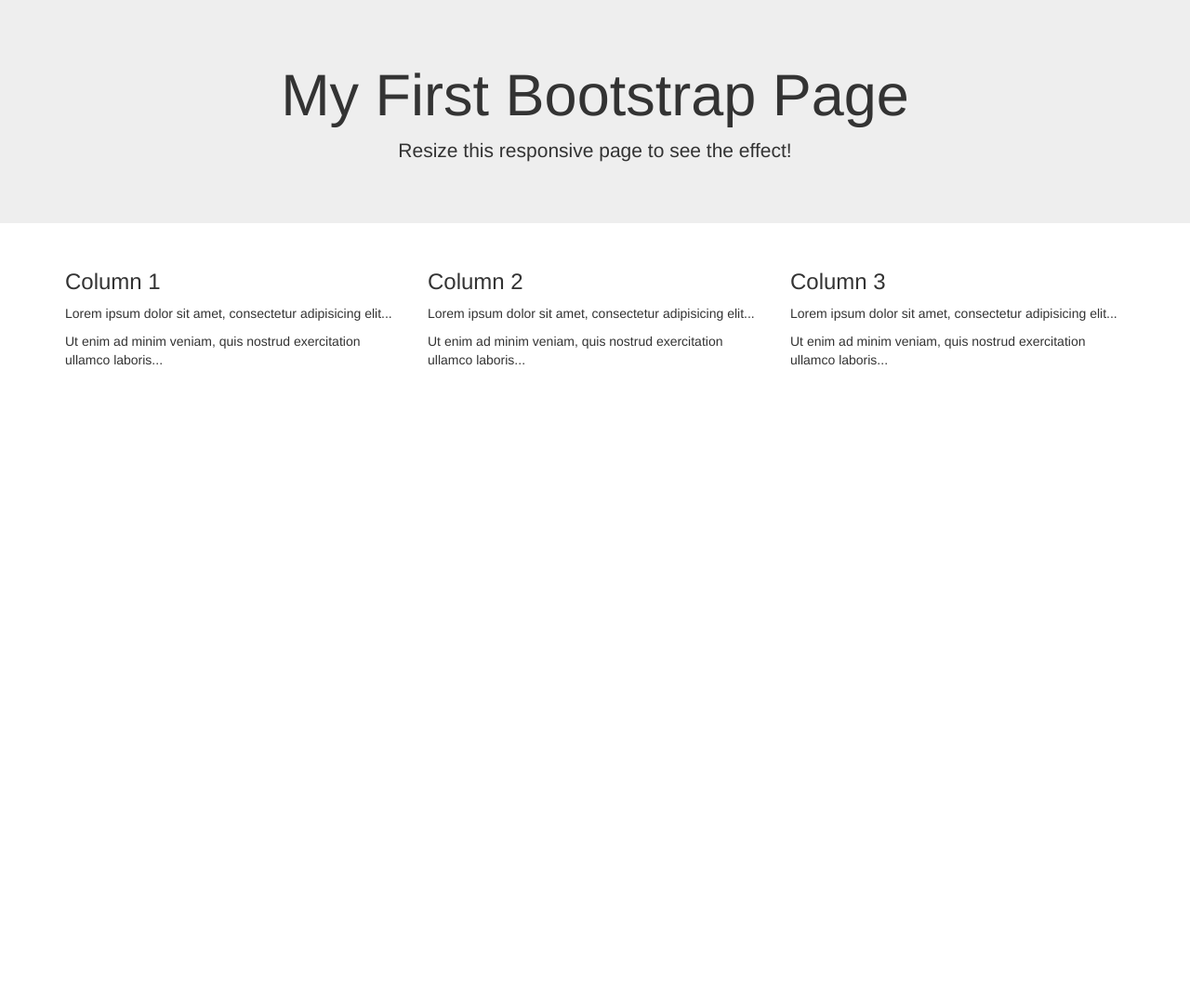
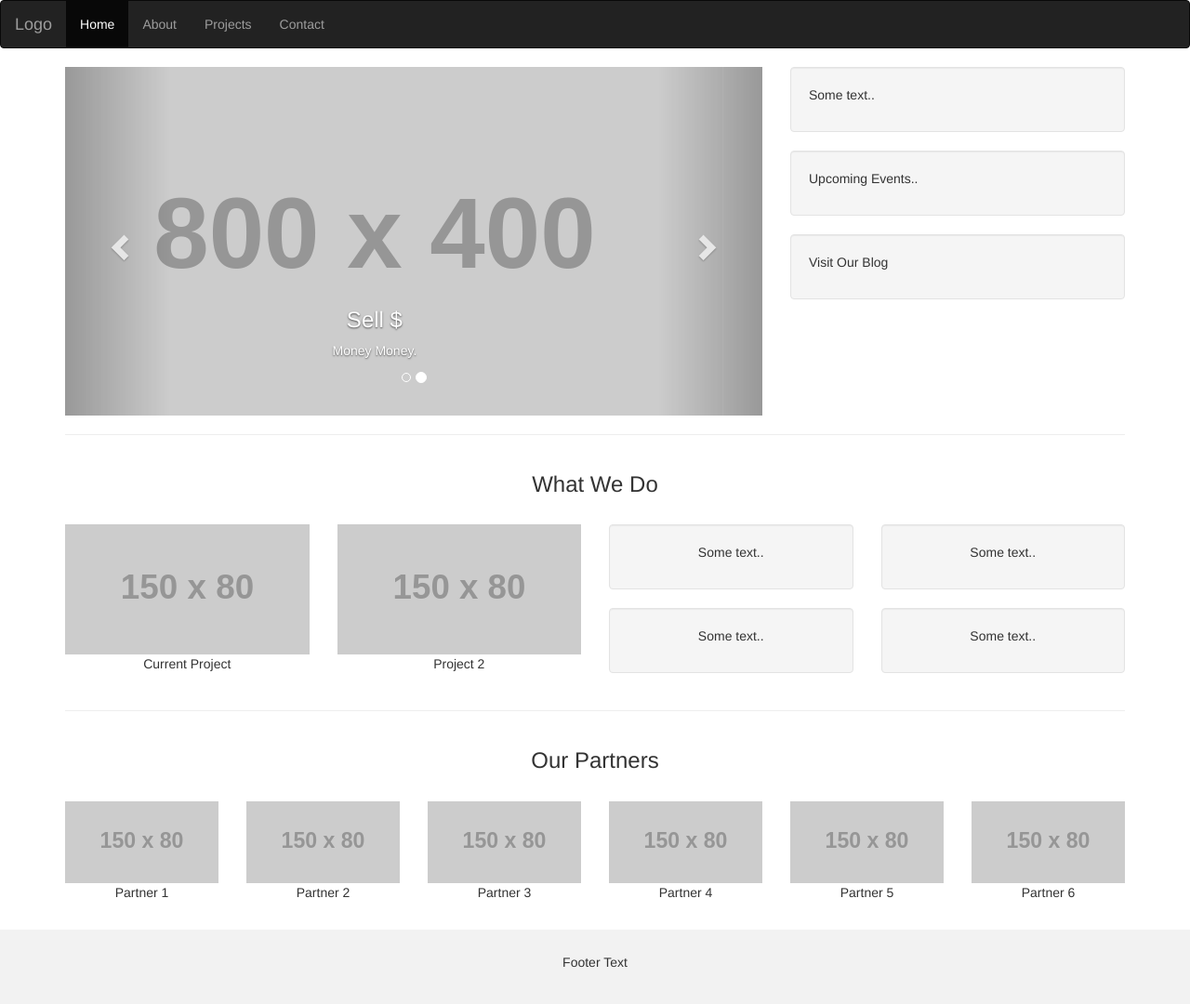
Before and after one commit to dawn-cundangan/training-website, a plain HTML site: page Training_Website/index.html in a window 1280 px wide. Shown: the whole page at 93% size. Before the commit the page ends 800 px from the top, so only its background shows below. Drawn offline with nearby package versions, Linux system fonts and the light colour scheme; placeholder pictures from the web are drawn by us.

Commit message:
changed template

```diff
--- a/Training_Website/index.html
+++ b/Training_Website/index.html
@@ -12,29 +12,147 @@
 </head>
 <body>
 
-<div class="jumbotron text-center">
-  <h1>My First Bootstrap Page</h1>
-  <p>Resize this responsive page to see the effect!</p>
-</div>
+  <nav class="navbar navbar-inverse">
+    <div class="container-fluid">
+      <div class="navbar-header">
+        <button type="button" class="navbar-toggle" data-toggle="collapse" data-target="#myNavbar">
+          <span class="icon-bar"></span>
+          <span class="icon-bar"></span>
+          <span class="icon-bar"></span>
+        </button>
+        <a class="navbar-brand" href="#">Logo</a>
+      </div>
+      <div class="collapse navbar-collapse" id="myNavbar">
+        <ul class="nav navbar-nav">
+          <li class="active"><a href="#">Home</a></li>
+          <li><a href="#">About</a></li>
+          <li><a href="#">Projects</a></li>
+          <li><a href="#">Contact</a></li>
+        </ul>
+      </div>
+    </div>
+  </nav>
 
-<div class="container">
+  <div class="container">
   <div class="row">
-    <div class="col-sm-4">
-      <h3>Column 1</h3>
-      <p>Lorem ipsum dolor sit amet, consectetur adipisicing elit...</p>
-      <p>Ut enim ad minim veniam, quis nostrud exercitation ullamco laboris...</p>
+    <div class="col-sm-8">
+      <div id="myCarousel" class="carousel slide" data-ride="carousel">
+        <!-- Indicators -->
+        <ol class="carousel-indicators">
+          <li data-target="#myCarousel" data-slide-to="0" class="active"></li>
+          <li data-target="#myCarousel" data-slide-to="1"></li>
+        </ol>
+
+        <!-- Wrapper for slides -->
+        <div class="carousel-inner" role="listbox">
+          <div class="item active">
+            <img src="https://placehold.it/800x400?text=IMAGE" alt="Image">
+            <div class="carousel-caption">
+              <h3>Sell $</h3>
+              <p>Money Money.</p>
+            </div>
+          </div>
+
+          <div class="item">
+            <img src="https://placehold.it/800x400?text=Another Image Maybe" alt="Image">
+            <div class="carousel-caption">
+              <h3>More Sell $</h3>
+              <p>Lorem ipsum...</p>
+            </div>
+          </div>
+        </div>
+
+        <!-- Left and right controls -->
+        <a class="left carousel-control" href="#myCarousel" role="button" data-slide="prev">
+          <span class="glyphicon glyphicon-chevron-left" aria-hidden="true"></span>
+          <span class="sr-only">Previous</span>
+        </a>
+        <a class="right carousel-control" href="#myCarousel" role="button" data-slide="next">
+          <span class="glyphicon glyphicon-chevron-right" aria-hidden="true"></span>
+          <span class="sr-only">Next</span>
+        </a>
+      </div>
     </div>
     <div class="col-sm-4">
-      <h3>Column 2</h3>
-      <p>Lorem ipsum dolor sit amet, consectetur adipisicing elit...</p>
-      <p>Ut enim ad minim veniam, quis nostrud exercitation ullamco laboris...</p>
-    </div>
-    <div class="col-sm-4">
-      <h3>Column 3</h3>
-      <p>Lorem ipsum dolor sit amet, consectetur adipisicing elit...</p>
-      <p>Ut enim ad minim veniam, quis nostrud exercitation ullamco laboris...</p>
+      <div class="well">
+        <p>Some text..</p>
+      </div>
+      <div class="well">
+         <p>Upcoming Events..</p>
+      </div>
+      <div class="well">
+         <p>Visit Our Blog</p>
+      </div>
     </div>
   </div>
-</div>
+  <hr>
+  </div>
+
+  <div class="container text-center">
+    <h3>What We Do</h3>
+    <br>
+    <div class="row">
+      <div class="col-sm-3">
+        <img src="https://placehold.it/150x80?text=IMAGE" class="img-responsive" style="width:100%" alt="Image">
+        <p>Current Project</p>
+      </div>
+      <div class="col-sm-3">
+        <img src="https://placehold.it/150x80?text=IMAGE" class="img-responsive" style="width:100%" alt="Image">
+        <p>Project 2</p>
+      </div>
+      <div class="col-sm-3">
+        <div class="well">
+         <p>Some text..</p>
+        </div>
+        <div class="well">
+         <p>Some text..</p>
+        </div>
+      </div>
+      <div class="col-sm-3">
+        <div class="well">
+         <p>Some text..</p>
+        </div>
+        <div class="well">
+         <p>Some text..</p>
+        </div>
+      </div>
+    </div>
+    <hr>
+  </div>
+
+  <div class="container text-center">
+    <h3>Our Partners</h3>
+    <br>
+    <div class="row">
+      <div class="col-sm-2">
+        <img src="https://placehold.it/150x80?text=IMAGE" class="img-responsive" style="width:100%" alt="Image">
+        <p>Partner 1</p>
+      </div>
+      <div class="col-sm-2">
+        <img src="https://placehold.it/150x80?text=IMAGE" class="img-responsive" style="width:100%" alt="Image">
+        <p>Partner 2</p>
+      </div>
+      <div class="col-sm-2">
+        <img src="https://placehold.it/150x80?text=IMAGE" class="img-responsive" style="width:100%" alt="Image">
+        <p>Partner 3</p>
+      </div>
+      <div class="col-sm-2">
+        <img src="https://placehold.it/150x80?text=IMAGE" class="img-responsive" style="width:100%" alt="Image">
+        <p>Partner 4</p>
+      </div>
+      <div class="col-sm-2">
+        <img src="https://placehold.it/150x80?text=IMAGE" class="img-responsive" style="width:100%" alt="Image">
+        <p>Partner 5</p>
+      </div>
+      <div class="col-sm-2">
+        <img src="https://placehold.it/150x80?text=IMAGE" class="img-responsive" style="width:100%" alt="Image">
+        <p>Partner 6</p>
+      </div>
+    </div>
+  </div><br>
+
+  <footer class="container-fluid text-center">
+    <p>Footer Text</p>
+  </footer>
 </body>
 </html>
--- a/Training_Website/style.css
+++ b/Training_Website/style.css
@@ -0,0 +1,16 @@
+footer {
+    background-color: #f2f2f2;
+    padding: 25px;
+  }
+
+  .carousel-inner img {
+    width: 100%; /* Set width to 100% */
+    min-height: 200px;
+  }
+
+  /* Hide the carousel text when the screen is less than 600 pixels wide */
+  @media (max-width: 600px) {
+    .carousel-caption {
+      display: none;
+    }
+  }
```
